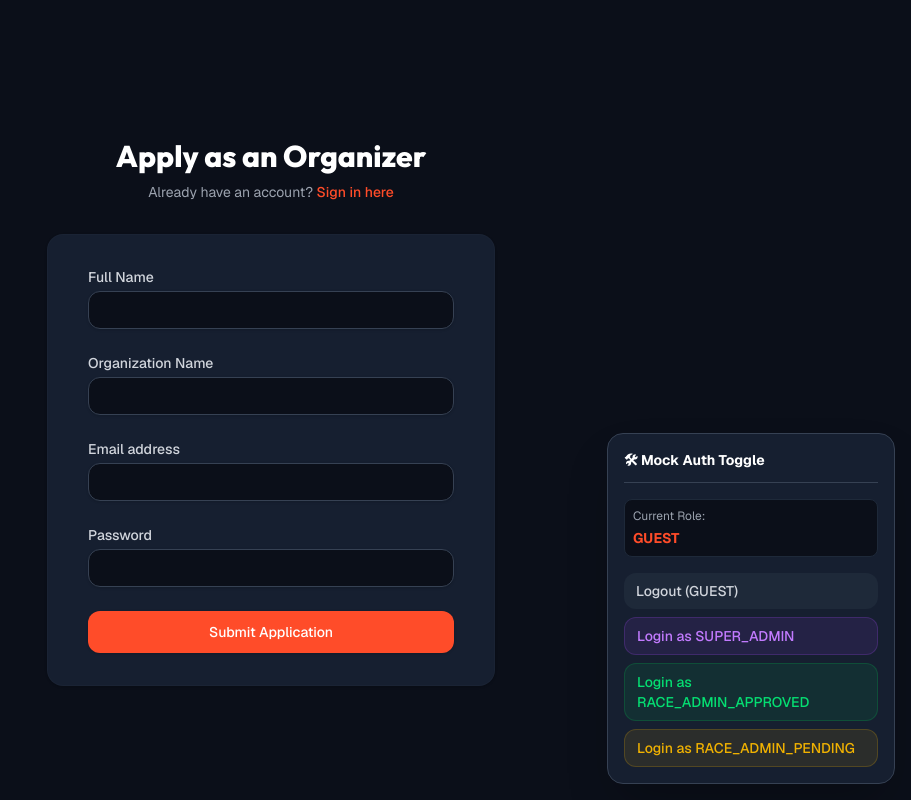
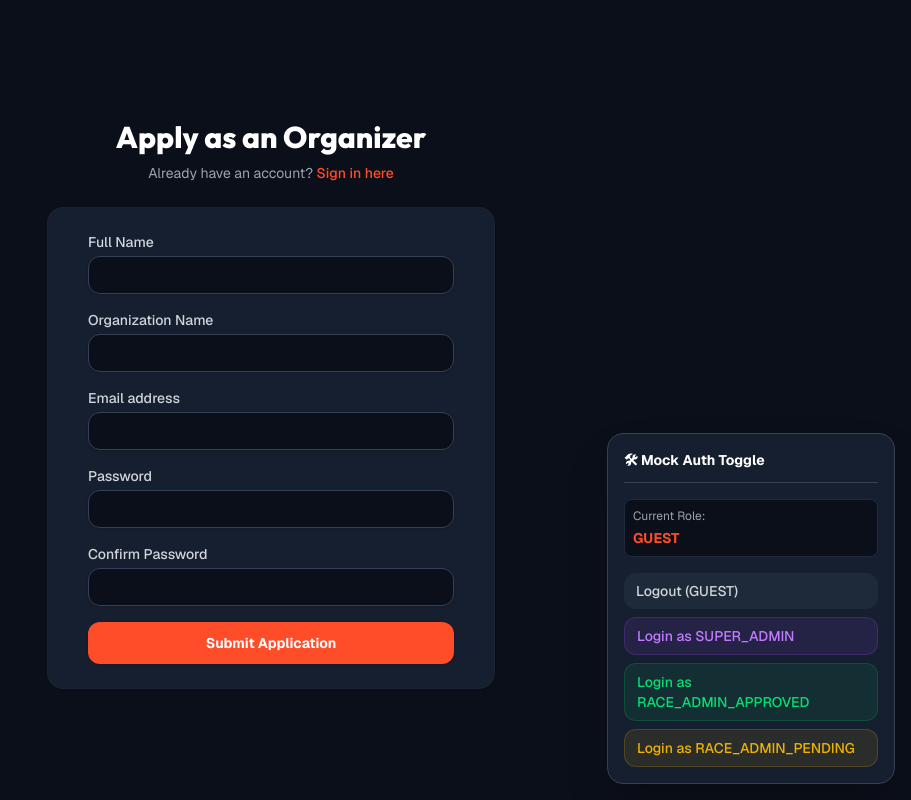
Before and after one commit to IthielKyama/kimbia, a React (Vite) app in the folder web/: page /register in a window 1280 px wide. Shown: the whole page, without its empty margins (369-1280 px from the left). Built offline with nearby package versions, Linux system fonts and the light colour scheme.

Commit message:
Implement custom validation and spacing in auth flows

```diff
--- a/web/src/pages/auth/Login.tsx
+++ b/web/src/pages/auth/Login.tsx
@@ -8,9 +8,21 @@ export function Login() {
 
   const [email, setEmail] = useState('admin@kimbia.com');
   const [password, setPassword] = useState('password');
+  const [error, setError] = useState('');
 
   const handleLogin = (e: React.FormEvent) => {
     e.preventDefault();
+    setError('');
+
+    if (!email) {
+      setError('Please enter your email address.');
+      return;
+    }
+    if (!password) {
+      setError('Please enter your password.');
+      return;
+    }
+
     if (email.includes('super')) {
       login('SUPER_ADMIN');
       navigate('/admin/organizers');
@@ -37,16 +49,20 @@ export function Login() {
 
       <div className="mt-8 sm:mx-auto sm:w-full sm:max-w-md">
         <div className="bg-surface py-8 px-4 shadow sm:rounded-2xl sm:px-10 border border-gray-800/50">
-          <form className="space-y-6" onSubmit={handleLogin}>
+          {error && (
+            <div className="mb-6 p-3 bg-red-500/10 border border-red-500/20 rounded-xl text-red-500 text-sm font-medium">
+              {error}
+            </div>
+          )}
+          <form className="space-y-6" onSubmit={handleLogin} noValidate>
             <div>
               <label className="block text-sm font-medium text-gray-300">Email address</label>
               <div className="mt-1">
                 <input
                   type="email"
-                  required
                   value={email}
                   onChange={(e) => setEmail(e.target.value)}
-                  className="appearance-none block w-full px-3 py-2 border border-gray-700 rounded-xl shadow-sm placeholder-gray-500 focus:outline-none focus:ring-primary focus:border-primary sm:text-sm bg-background text-white"
+                  className="appearance-none block w-full px-3 py-2 border border-gray-700 rounded-xl shadow-sm placeholder-gray-500 focus:outline-none focus:ring-1 focus:ring-primary focus:border-primary sm:text-sm bg-background text-white"
                 />
               </div>
               <p className="mt-2 text-xs text-placeholder">Hint: Use 'super', 'pending', or any other email for testing roles.</p>
@@ -57,10 +73,9 @@ export function Login() {
               <div className="mt-1">
                 <input
                   type="password"
-                  required
                   value={password}
                   onChange={(e) => setPassword(e.target.value)}
-                  className="appearance-none block w-full px-3 py-2 border border-gray-700 rounded-xl shadow-sm placeholder-gray-500 focus:outline-none focus:ring-primary focus:border-primary sm:text-sm bg-background text-white"
+                  className="appearance-none block w-full px-3 py-2 border border-gray-700 rounded-xl shadow-sm placeholder-gray-500 focus:outline-none focus:ring-1 focus:ring-primary focus:border-primary sm:text-sm bg-background text-white"
                 />
               </div>
             </div>
@@ -68,7 +83,7 @@ export function Login() {
             <div>
               <button
                 type="submit"
-                className="w-full flex justify-center py-2.5 px-4 border border-transparent rounded-xl shadow-sm text-sm font-medium text-white bg-primary hover:opacity-90 focus:outline-none focus:ring-2 focus:ring-offset-2 focus:ring-primary focus:ring-offset-surface transition-opacity"
+                className="w-full flex justify-center py-2.5 px-4 border border-transparent rounded-xl shadow-sm text-sm font-bold text-white bg-primary hover:opacity-90 focus:outline-none transition-opacity"
               >
                 Sign in
               </button>
--- a/web/src/pages/auth/Register.tsx
+++ b/web/src/pages/auth/Register.tsx
@@ -10,11 +10,21 @@ export function Register() {
     name: '',
     email: '',
     organization: '',
-    password: ''
+    password: '',
+    confirmPassword: ''
   });
+  const [error, setError] = useState('');
 
   const handleSubmit = (e: React.FormEvent) => {
     e.preventDefault();
+    setError('');
+
+    if (!formData.name) return setError('Please enter your full name.');
+    if (!formData.organization) return setError('Please enter your organization name.');
+    if (!formData.email) return setError('Please enter your email address.');
+    if (!formData.password) return setError('Please enter a password.');
+    if (formData.password !== formData.confirmPassword) return setError('Passwords do not match.');
+
     login('RACE_ADMIN_PENDING');
     navigate('/dashboard');
   };
@@ -24,9 +34,9 @@ export function Register() {
   };
 
   return (
-    <div className="min-h-screen bg-background flex flex-col justify-center py-12 sm:px-6 lg:px-8 font-geist">
+    <div className="min-h-screen bg-background flex flex-col justify-center py-6 sm:px-6 lg:px-8 font-geist">
       <div className="sm:mx-auto sm:w-full sm:max-w-md">
-        <h2 className="mt-6 text-center text-3xl font-extrabold text-white font-outfit">Apply as an Organizer</h2>
+        <h2 className="mt-2 text-center text-3xl font-extrabold text-white font-outfit">Apply as an Organizer</h2>
         <p className="mt-2 text-center text-sm text-placeholder">
           Already have an account?{' '}
           <Link to="/login" className="font-medium text-primary hover:text-primary/80 transition-colors">
@@ -35,19 +45,23 @@ export function Register() {
         </p>
       </div>
 
-      <div className="mt-8 sm:mx-auto sm:w-full sm:max-w-md">
-        <div className="bg-surface py-8 px-4 shadow sm:rounded-2xl sm:px-10 border border-gray-800/50">
-          <form className="space-y-6" onSubmit={handleSubmit}>
+      <div className="mt-6 sm:mx-auto sm:w-full sm:max-w-md">
+        <div className="bg-surface py-6 px-4 shadow sm:rounded-2xl sm:px-10 border border-gray-800/50">
+          {error && (
+            <div className="mb-4 p-3 bg-red-500/10 border border-red-500/20 rounded-xl text-red-500 text-sm font-medium">
+              {error}
+            </div>
+          )}
+          <form className="space-y-4" onSubmit={handleSubmit} noValidate>
             <div>
               <label className="block text-sm font-medium text-gray-300">Full Name</label>
               <div className="mt-1">
                 <input
                   name="name"
                   type="text"
-                  required
                   value={formData.name}
                   onChange={handleChange}
-                  className="appearance-none block w-full px-3 py-2 border border-gray-700 rounded-xl shadow-sm placeholder-gray-500 focus:outline-none focus:ring-primary focus:border-primary sm:text-sm bg-background text-white"
+                  className="appearance-none block w-full px-3 py-2 border border-gray-700 rounded-xl shadow-sm placeholder-gray-500 focus:outline-none focus:ring-1 focus:ring-primary focus:border-primary sm:text-sm bg-background text-white"
                 />
               </div>
             </div>
@@ -58,10 +72,9 @@ export function Register() {
                 <input
                   name="organization"
                   type="text"
-                  required
                   value={formData.organization}
                   onChange={handleChange}
-                  className="appearance-none block w-full px-3 py-2 border border-gray-700 rounded-xl shadow-sm placeholder-gray-500 focus:outline-none focus:ring-primary focus:border-primary sm:text-sm bg-background text-white"
+                  className="appearance-none block w-full px-3 py-2 border border-gray-700 rounded-xl shadow-sm placeholder-gray-500 focus:outline-none focus:ring-1 focus:ring-primary focus:border-primary sm:text-sm bg-background text-white"
                 />
               </div>
             </div>
@@ -72,10 +85,9 @@ export function Register() {
                 <input
                   name="email"
                   type="email"
-                  required
                   value={formData.email}
                   onChange={handleChange}
-                  className="appearance-none block w-full px-3 py-2 border border-gray-700 rounded-xl shadow-sm placeholder-gray-500 focus:outline-none focus:ring-primary focus:border-primary sm:text-sm bg-background text-white"
+                  className="appearance-none block w-full px-3 py-2 border border-gray-700 rounded-xl shadow-sm placeholder-gray-500 focus:outline-none focus:ring-1 focus:ring-primary focus:border-primary sm:text-sm bg-background text-white"
                 />
               </div>
             </div>
@@ -86,10 +98,22 @@ export function Register() {
                 <input
                   name="password"
                   type="password"
-                  required
                   value={formData.password}
                   onChange={handleChange}
-                  className="appearance-none block w-full px-3 py-2 border border-gray-700 rounded-xl shadow-sm placeholder-gray-500 focus:outline-none focus:ring-primary focus:border-primary sm:text-sm bg-background text-white"
+                  className="appearance-none block w-full px-3 py-2 border border-gray-700 rounded-xl shadow-sm placeholder-gray-500 focus:outline-none focus:ring-1 focus:ring-primary focus:border-primary sm:text-sm bg-background text-white"
+                />
+              </div>
+            </div>
+
+            <div>
+              <label className="block text-sm font-medium text-gray-300">Confirm Password</label>
+              <div className="mt-1">
+                <input
+                  name="confirmPassword"
+                  type="password"
+                  value={formData.confirmPassword}
+                  onChange={handleChange}
+                  className="appearance-none block w-full px-3 py-2 border border-gray-700 rounded-xl shadow-sm placeholder-gray-500 focus:outline-none focus:ring-1 focus:ring-primary focus:border-primary sm:text-sm bg-background text-white"
                 />
               </div>
             </div>
@@ -97,7 +121,7 @@ export function Register() {
             <div>
               <button
                 type="submit"
-                className="w-full flex justify-center py-2.5 px-4 border border-transparent rounded-xl shadow-sm text-sm font-medium text-white bg-primary hover:opacity-90 focus:outline-none focus:ring-2 focus:ring-offset-2 focus:ring-primary focus:ring-offset-surface transition-opacity"
+                className="w-full flex justify-center py-2.5 px-4 border border-transparent rounded-xl shadow-sm text-sm font-bold text-white bg-primary hover:opacity-90 focus:outline-none transition-opacity"
               >
                 Submit Application
               </button>
```
